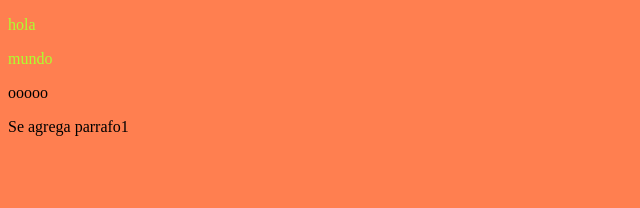
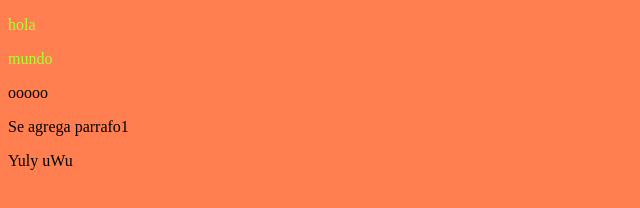
Before and after one commit to Johanncs/demo-rep, a plain HTML site: page index.html in a window 1280 px wide. Shown: the full height of the page, 0-640 px from the left. Drawn offline with Linux system fonts and the light colour scheme; files that its build step writes are made by us from their sources.

Commit message:
Se midifico index.html

```diff
--- a/index.html
+++ b/index.html
@@ -17,5 +17,6 @@
     <p name="miselemento">mundo</p>
     <p>ooooo</p>
     <p>Se agrega parrafo1</p>
+    <p>Yuly uWu</p>
 </body>
 </html>
```
